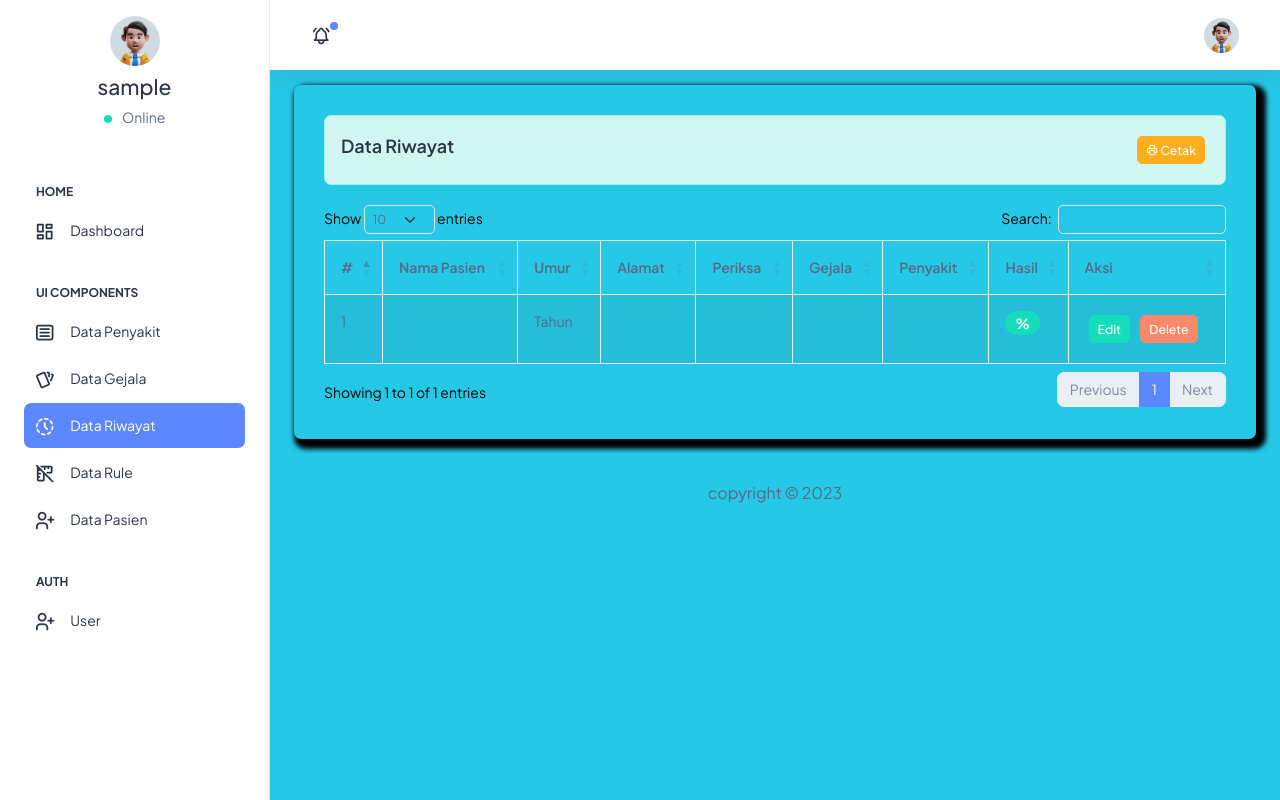
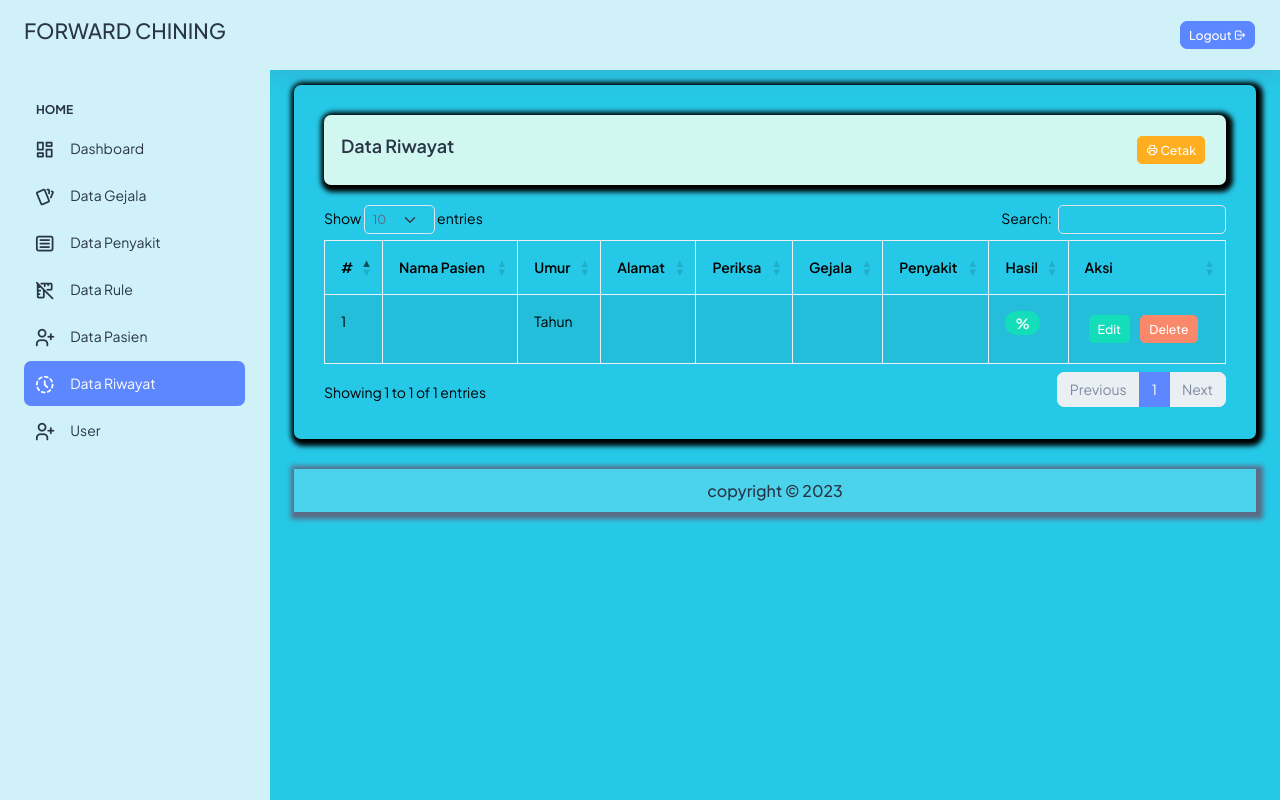
Before and after one commit to AhmadSubadri/Pakar-kulit-CI3-ForwardChining, a CodeIgniter app: page /database/data-riwayat in a window 1280 px wide. Run offline with CodeIgniter, Linux system fonts and the light colour scheme; the visitor is signed in with stand-in values (Sample User, id 1); tables that the repository leaves empty or names only in its code hold one stand-in row (values such as "Sample post"); data that the repository does not hold is empty; some libraries are stand-ins or nearby versions.

Commit message:
modify color

```diff
--- a/application/config/autoload.php
+++ b/application/config/autoload.php
@@ -58,7 +58,7 @@ $autoload['packages'] = array();
 |
 |	$autoload['libraries'] = array('user_agent' => 'ua');
 */
-$autoload['libraries'] = array('database', 'email', 'session');
+$autoload['libraries'] = array('database', 'email', 'session', 'form_validation');
 
 /*
 | -------------------------------------------------------------------
--- a/application/views/admin/content/data_admin_add.php
+++ b/application/views/admin/content/data_admin_add.php
@@ -1,9 +1,9 @@
 <?php $this->load->view('admin/partials/alert.php'); ?>
 <div class="row">
     <div class="col-lg-12 d-flex align-items-strech">
-        <div class="card w-100" style="background-color: #26C8E7; box-shadow: 5px 5px 5px 5px; color:black;">
+        <div class="card w-100" style="background-color: #26C8E7; box-shadow: 2px 2px 5px 5px; color:black;">
             <div class="card-body">
-                <div class="d-sm-flex d-block align-items-center justify-content-between mb-9 alert alert-success">
+                <div class="d-sm-flex d-block align-items-center justify-content-between mb-9 alert" style="background-color: #D0F8F1; box-shadow: 2px 2px 5px 5px;">
                     <div class="mb-3 mb-sm-0">
                         <h5 class="card-title fw-semibold">Data Gejala Add</h5>
                     </div>
--- a/application/views/admin/content/data_admin_edit.php
+++ b/application/views/admin/content/data_admin_edit.php
@@ -1,9 +1,9 @@
 <?php $this->load->view('admin/partials/alert.php'); ?>
 <div class="row">
     <div class="col-lg-12 d-flex align-items-strech">
-        <div class="card w-100" style="background-color: #26C8E7; box-shadow: 5px 5px 5px 5px; color:black;">
+        <div class="card w-100" style="background-color: #26C8E7; box-shadow: 2px 2px 5px 5px; color:black;">
             <div class="card-body">
-                <div class="d-sm-flex d-block align-items-center justify-content-between mb-9 alert alert-success">
+                <div class="d-sm-flex d-block align-items-center justify-content-between mb-9 alert" style="background-color: #D0F8F1; box-shadow: 2px 2px 5px 5px;">
                     <div class="mb-3 mb-sm-0">
                         <h5 class="card-title fw-semibold">Data Admin Edit</h5>
                     </div>
--- a/application/views/admin/content/data_gejala_add.php
+++ b/application/views/admin/content/data_gejala_add.php
@@ -1,9 +1,9 @@
 <?php $this->load->view('admin/partials/alert.php'); ?>
 <div class="row">
     <div class="col-lg-12 d-flex align-items-strech">
-        <div class="card w-100" style="background-color: #26C8E7; box-shadow: 5px 5px 5px 5px; color:black;">
+        <div class="card w-100" style="background-color: #26C8E7; box-shadow: 2px 2px 5px 5px; color:black;">
             <div class="card-body">
-                <div class="d-sm-flex d-block align-items-center justify-content-between mb-9 alert alert-success">
+                <div class="d-sm-flex d-block align-items-center justify-content-between mb-9 alert" style="background-color: #D0F8F1; box-shadow: 2px 2px 5px 5px;">
                     <div class="mb-3 mb-sm-0">
                         <h5 class="card-title fw-semibold">Data Gejala Add</h5>
                     </div>
--- a/application/views/admin/content/data_gejala_edit.php
+++ b/application/views/admin/content/data_gejala_edit.php
@@ -1,9 +1,9 @@
 <?php $this->load->view('admin/partials/alert.php'); ?>
 <div class="row">
     <div class="col-lg-12 d-flex align-items-strech">
-        <div class="card w-100" style="background-color: #26C8E7; box-shadow: 5px 5px 5px 5px; color:black;">
+        <div class="card w-100" style="background-color: #26C8E7; box-shadow: 2px 2px 5px 5px; color:black;">
             <div class="card-body">
-                <div class="d-sm-flex d-block align-items-center justify-content-between mb-9 alert alert-success">
+                <div class="d-sm-flex d-block align-items-center justify-content-between mb-9 alert" style="background-color: #D0F8F1; box-shadow: 2px 2px 5px 5px;">
                     <div class="mb-3 mb-sm-0">
                         <h5 class="card-title fw-semibold">Data Gejala Edit</h5>
                     </div>
--- a/application/views/admin/content/data_penyakit_add.php
+++ b/application/views/admin/content/data_penyakit_add.php
@@ -1,9 +1,9 @@
 <?php $this->load->view('admin/partials/alert.php'); ?>
 <div class="row">
     <div class="col-lg-12 d-flex align-items-strech">
-        <div class="card w-100" style="background-color: #26C8E7; box-shadow: 5px 5px 5px 5px; color:black;">
+        <div class="card w-100" style="background-color: #26C8E7; box-shadow: 2px 2px 5px 5px; color:black;">
             <div class="card-body">
-                <div class="d-sm-flex d-block align-items-center justify-content-between mb-9 alert alert-success">
+                <div class="d-sm-flex d-block align-items-center justify-content-between mb-9 alert" style="background-color: #D0F8F1; box-shadow: 2px 2px 5px 5px;">
                     <div class="mb-3 mb-sm-0">
                         <h5 class="card-title fw-semibold">Data Penyakit Add</h5>
                     </div>
--- a/application/views/admin/content/data_penyakit_edit.php
+++ b/application/views/admin/content/data_penyakit_edit.php
@@ -1,9 +1,9 @@
 <?php $this->load->view('admin/partials/alert.php'); ?>
 <div class="row">
     <div class="col-lg-12 d-flex align-items-strech">
-        <div class="card w-100" style="background-color: #26C8E7; box-shadow: 5px 5px 5px 5px; color:black;">
+        <div class="card w-100" style="background-color: #26C8E7; box-shadow: 2px 2px 5px 5px; color:black;">
             <div class="card-body">
-                <div class="d-sm-flex d-block align-items-center justify-content-between mb-9 alert alert-success">
+                <div class="d-sm-flex d-block align-items-center justify-content-between mb-9 alert" style="background-color: #D0F8F1; box-shadow: 2px 2px 5px 5px;">
                     <div class="mb-3 mb-sm-0">
                         <h5 class="card-title fw-semibold">Data Penyakit Edit</h5>
                     </div>
--- a/application/views/admin/content/data_riwayat.php
+++ b/application/views/admin/content/data_riwayat.php
@@ -1,9 +1,9 @@
 <?php $this->load->view('admin/partials/alert.php'); ?>
 <div class="row">
     <div class="col-lg-12 d-flex align-items-strech">
-        <div class="card w-100" style="background-color: #26C8E7; box-shadow: 5px 5px 5px 5px; color:black;">
+        <div class="card w-100" style="background-color: #26C8E7; box-shadow: 2px 2px 5px 5px; color:black;">
             <div class="card-body">
-                <div class="d-sm-flex d-block align-items-center justify-content-between mb-9 alert alert-success">
+                <div class="d-sm-flex d-block align-items-center justify-content-between mb-9 alert" style="background-color: #D0F8F1; box-shadow: 2px 2px 5px 5px;">
                     <div class="mb-3 mb-sm-0">
                         <h5 class="card-title fw-semibold">Data Riwayat</h5>
                     </div>
@@ -12,7 +12,7 @@
                     </div>
                 </div>
                 <div class="table-responsive">
-                    <table id="myTable" class="table table-bordered table-striped">
+                    <table id="myTable" class="table table-bordered table-striped" style="color:black;">
                         <thead>
                             <tr>
                                 <th>#</th>
@@ -32,15 +32,15 @@
                                 <?php $i = 1;
                                 foreach ($data->result() as $item) : ?>
                                     <tr>
-                                        <td><?= $i++; ?></td>
-                                        <td><?= $item->nama; ?><br><?= $item->jenis_kelamin; ?></td>
-                                        <td><?= $item->umur; ?> Tahun</td>
-                                        <td><?= $item->alamat; ?></td>
-                                        <td><?= $item->waktu; ?></td>
-                                        <td><?= $item->jawaban; ?></td>
-                                        <td><?= $item->penyakit; ?></td>
-                                        <td><span class="badge bg-success rounded-3 fw-semibold"><?= $item->persen; ?>%</span></td>
-                                        <td>
+                                        <td style="color:black;"><?= $i++; ?></td>
+                                        <td style="color:black;"><?= $item->nama; ?><br><?= $item->jenis_kelamin; ?></td>
+                                        <td style="color:black;"><?= $item->umur; ?> Tahun</td>
+                                        <td style="color:black;"><?= $item->alamat; ?></td>
+                                        <td style="color:black;"><?= $item->waktu; ?></td>
+                                        <td style="color:black;"><?= $item->jawaban; ?></td>
+                                        <td style="color:black;"><?= $item->penyakit; ?></td>
+                                        <td style="color:black;"><span class="badge bg-success rounded-3 fw-semibold"><?= $item->persen; ?>%</span></td>
+                                        <td style="color:black;">
                                             <a href="" class="btn btn-sm btn-success m-1">Edit</a>
                                             <a href="" class="btn btn-sm btn-danger m-1">Delete</a>
                                         </td>
--- a/application/views/admin/content/data_rule_add.php
+++ b/application/views/admin/content/data_rule_add.php
@@ -1,9 +1,9 @@
 <?php $this->load->view('admin/partials/alert.php'); ?>
 <div class="row">
     <div class="col-lg-12 d-flex align-items-strech">
-        <div class="card w-100" style="background-color: #26C8E7; box-shadow: 5px 5px 5px 5px; color:black;">
+        <div class="card w-100" style="background-color: #26C8E7; box-shadow: 2px 2px 5px 5px; color:black;">
             <div class="card-body">
-                <div class="d-sm-flex d-block align-items-center justify-content-between mb-9 alert alert-success">
+                <div class="d-sm-flex d-block align-items-center justify-content-between mb-9 alert" style="background-color: #D0F8F1; box-shadow: 2px 2px 5px 5px;">
                     <div class="mb-3 mb-sm-0">
                         <h5 class="card-title fw-semibold">Data Rule Add</h5>
                     </div>
--- a/application/views/admin/content/data_rule_edit.php
+++ b/application/views/admin/content/data_rule_edit.php
@@ -1,9 +1,9 @@
 <?php $this->load->view('admin/partials/alert.php'); ?>
 <div class="row">
     <div class="col-lg-12 d-flex align-items-strech">
-        <div class="card w-100" style="background-color: #26C8E7; box-shadow: 5px 5px 5px 5px; color:black;">
+        <div class="card w-100" style="background-color: #26C8E7; box-shadow: 2px 2px 5px 5px; color:black;">
             <div class="card-body">
-                <div class="d-sm-flex d-block align-items-center justify-content-between mb-9 alert alert-success">
+                <div class="d-sm-flex d-block align-items-center justify-content-between mb-9 alert" style="background-color: #D0F8F1; box-shadow: 2px 2px 5px 5px;">
                     <div class="mb-3 mb-sm-0">
                         <h5 class="card-title fw-semibold">Data Rule Edit</h5>
                     </div>
--- a/application/views/admin/partials/footer.php
+++ b/application/views/admin/partials/footer.php
@@ -1,5 +1,5 @@
-<div class="py-6 px-6 text-center">
-    <p class="mb-0 fs-4">copyright © <?= date('Y'); ?></p>
+<div class="py-6 px-6 text-center" style="background-color: #4CD3EC; box-shadow: 2px 2px 5px 5px;">
+    <h3 class="mb-0 fs-4">copyright © <?= date('Y'); ?></h3>
 </div>
 </div>
 </div>
--- a/application/views/admin/partials/header.php
+++ b/application/views/admin/partials/header.php
@@ -1,5 +1,5 @@
 <!--  Header Start -->
-<header class="app-header shadow">
+<header class="app-header shadow" style="background-color: #CFF1F7;">
     <nav class="navbar navbar-expand-lg navbar-light">
         <ul class="navbar-nav">
             <li class="nav-item d-block d-xl-none">
@@ -7,37 +7,12 @@
                     <i class="ti ti-menu-2"></i>
                 </a>
             </li>
-            <li class="nav-item">
-                <a class="nav-link nav-icon-hover" href="javascript:void(0)">
-                    <i class="ti ti-bell-ringing"></i>
-                    <div class="notification bg-primary rounded-circle"></div>
-                </a>
-            </li>
+
         </ul>
         <div class="navbar-collapse justify-content-end px-0" id="navbarNav">
             <ul class="navbar-nav flex-row ms-auto align-items-center justify-content-end">
-                <!-- <a href="https://adminmart.com/product/modernize-free-bootstrap-admin-dashboard/" target="_blank" class="btn btn-primary">Download Free</a> -->
                 <li class="nav-item dropdown">
-                    <a class="nav-link nav-icon-hover" href="javascript:void(0)" id="drop2" data-bs-toggle="dropdown" aria-expanded="false">
-                        <img src="<?php echo base_url() ?>assets/dashboard/images/profile/user-1.jpg" alt="" width="35" height="35" class="rounded-circle">
-                    </a>
-                    <div class="dropdown-menu dropdown-menu-end dropdown-menu-animate-up" aria-labelledby="drop2">
-                        <div class="message-body">
-                            <a href="javascript:void(0)" class="d-flex align-items-center gap-2 dropdown-item">
-                                <i class="ti ti-user fs-6"></i>
-                                <p class="mb-0 fs-3">My Profile</p>
-                            </a>
-                            <a href="javascript:void(0)" class="d-flex align-items-center gap-2 dropdown-item">
-                                <i class="ti ti-mail fs-6"></i>
-                                <p class="mb-0 fs-3">My Account</p>
-                            </a>
-                            <a href="javascript:void(0)" class="d-flex align-items-center gap-2 dropdown-item">
-                                <i class="ti ti-list-check fs-6"></i>
-                                <p class="mb-0 fs-3">My Task</p>
-                            </a>
-                            <a href="<?= site_url('administrator/logout'); ?>" class="btn btn-outline-primary mx-3 mt-2 d-block">Logout</a>
-                        </div>
-                    </div>
+                    <a href="<?= site_url('administrator/logout'); ?>" class="btn btn-sm btn-primary rounded">Logout <i class="ti ti-logout"></i></a>
                 </li>
             </ul>
         </div>
--- a/application/views/admin/partials/sidebar.php
+++ b/application/views/admin/partials/sidebar.php
@@ -1,15 +1,12 @@
-<aside class="left-sidebar">
+<aside class="left-sidebar" style="background-color: #CFF1F7;">
     <div>
-        <div class="justify-content-center navbar">
-            <ul class="navbar-nav align-items-center justify-content-center">
-                <li class="nav-item dropdown">
-                    <a class="nav-link nav-icon-hover" href="javascript:void(0)" id="drop2" data-bs-toggle="dropdown" aria-expanded="false">
-                        <img src="<?php echo base_url() ?>assets/dashboard/images/profile/user-1.jpg" alt="" width="50" height="50" class="rounded-circle">
-                    </a>
-                </li>
-                <h4><?= $this->session->userdata('username'); ?></h4>
-                <p><span class="round-8 bg-success rounded-circle me-2 d-inline-block"></span> Online</p>
-            </ul>
+        <div class="brand-logo d-flex align-items-center justify-content-between">
+            <a href="<?= site_url('dashboard') ?>" class="text-nowrap logo-img">
+                <h4>FORWARD CHINING</h4>
+            </a>
+            <div class="close-btn d-xl-none d-block sidebartoggler cursor-pointer" id="sidebarCollapse">
+                <i class="ti ti-x fs-8"></i>
+            </div>
         </div>
         <!-- Sidebar navigation-->
         <nav class="sidebar-nav scroll-sidebar" data-simplebar="">
@@ -26,18 +23,6 @@
                         <span class="hide-menu">Dashboard</span>
                     </a>
                 </li>
-                <li class="nav-small-cap">
-                    <i class="ti ti-dots nav-small-cap-icon fs-4"></i>
-                    <span class="hide-menu">UI COMPONENTS</span>
-                </li>
-                <li class="sidebar-item">
-                    <a class="sidebar-link" href="<?= site_url('data-penyakit') ?>" aria-expanded="false">
-                        <span>
-                            <i class="ti ti-article"></i>
-                        </span>
-                        <span class="hide-menu">Data Penyakit</span>
-                    </a>
-                </li>
                 <li class="sidebar-item">
                     <a class="sidebar-link" href="<?= site_url('data-gejala') ?>" aria-expanded="false">
                         <span>
@@ -47,11 +32,11 @@
                     </a>
                 </li>
                 <li class="sidebar-item">
-                    <a class="sidebar-link" href="<?= site_url('data-riwayat') ?>" aria-expanded="false">
+                    <a class="sidebar-link" href="<?= site_url('data-penyakit') ?>" aria-expanded="false">
                         <span>
-                            <i class="ti ti-history-toggle"></i>
+                            <i class="ti ti-article"></i>
                         </span>
-                        <span class="hide-menu">Data Riwayat</span>
+                        <span class="hide-menu">Data Penyakit</span>
                     </a>
                 </li>
                 <li class="sidebar-item">
@@ -70,9 +55,13 @@
                         <span class="hide-menu">Data Pasien</span>
                     </a>
                 </li>
-                <li class="nav-small-cap">
-                    <i class="ti ti-dots nav-small-cap-icon fs-4"></i>
-                    <span class="hide-menu">AUTH</span>
+                <li class="sidebar-item">
+                    <a class="sidebar-link" href="<?= site_url('data-riwayat') ?>" aria-expanded="false">
+                        <span>
+                            <i class="ti ti-history-toggle"></i>
+                        </span>
+                        <span class="hide-menu">Data Riwayat</span>
+                    </a>
                 </li>
                 <li class="sidebar-item">
                     <a class="sidebar-link" href="<?= site_url('data-admin') ?>" aria-expanded="false">
```
Also changed, not shown: application/views/admin/content/data_admin.php (+7 -7 lines), application/views/admin/content/data_gejala.php (+7 -7 lines), application/views/admin/content/data_pasien.php (+10 -10 lines), application/views/admin/content/data_penyakit.php (+8 -8 lines), application/views/admin/content/data_rule.php (+8 -8 lines).
